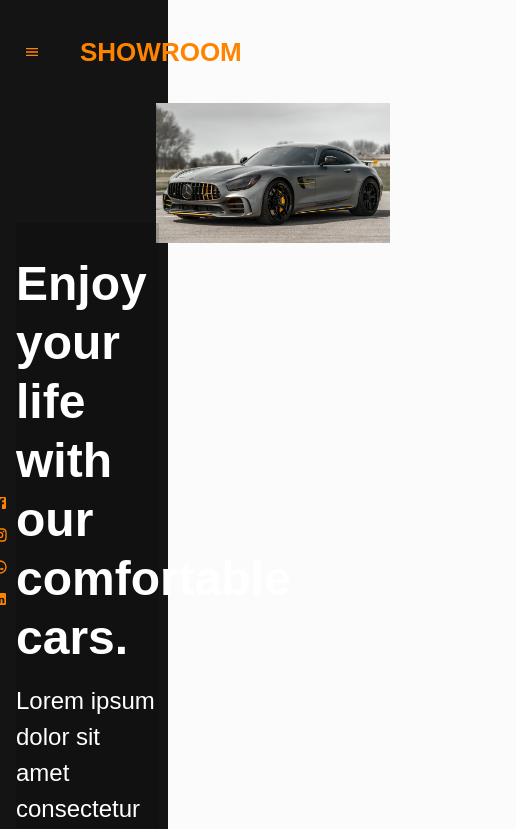
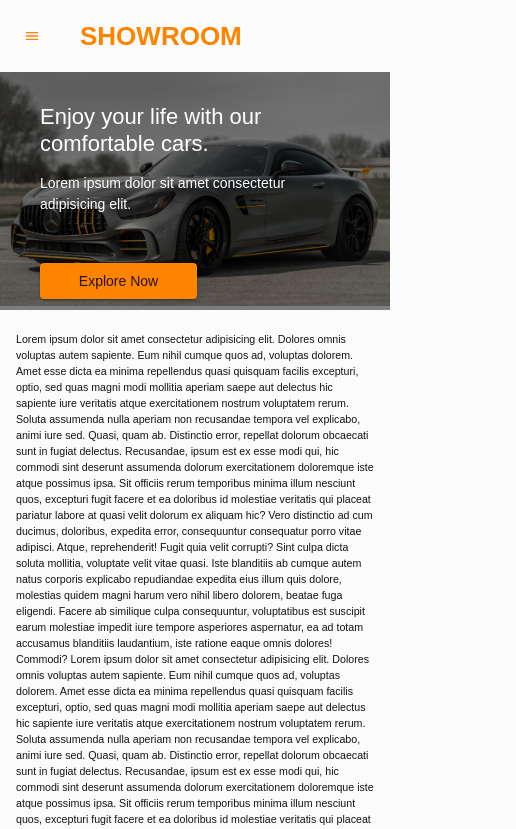
Before and after one commit to MarieLevchuk/showroom, a React (Vite) app: page / in a window 390 px wide. Shown: the top 829 px of the page, 516 px wide, since content can reach past the window. Built offline with nearby package versions, Linux system fonts and the light colour scheme.

Commit message:
added responsive styles for the MainSection component

```diff
--- a/src/ThemeContext/theme.ts
+++ b/src/ThemeContext/theme.ts
@@ -13,6 +13,7 @@ export const AppLightTheme: Theme = createTheme({
         },
         background: {
             default: "rgba(251, 251, 251, 1)",
+            // default: "rgba(20, 20, 20, 1)",
             paper: "rgba(255, 255, 255, 1)"
         },
         text: {
@@ -40,7 +41,7 @@ export const AppLightTheme: Theme = createTheme({
         },
         h2:{
             fontFamily: '"Montserrat", sans-serif',
-            fontWeight: 500,
+            fontWeight: 600,
             fontSize: 32,
             lineHeight: 1.219,
         },
@@ -83,7 +84,7 @@ export const AppLightTheme: Theme = createTheme({
 export const AppDarkTheme: Theme = createTheme({
     palette: {
         background: {
-            default: "rgba(20, 20, 20, 1)"
+            default: "rgba(20, 20, 20, 1)",
         }
     }
 })
--- a/src/components/HeadSection/HeadSection.jsx
+++ b/src/components/HeadSection/HeadSection.jsx
@@ -1,39 +1,51 @@
-import { Box, Button, Container, IconButton, Typography } from "@mui/material";
+import { Box, Button, Container, IconButton, Typography, useMediaQuery } from "@mui/material";
 import FacebookIcon from '@mui/icons-material/Facebook';
 import InstagramIcon from '@mui/icons-material/Instagram';
 import WhatsAppIcon from '@mui/icons-material/WhatsApp';
 import LinkedInIcon from '@mui/icons-material/LinkedIn';
 import Header from "../Header/Header";
+import { useTheme } from "@emotion/react";
 
 export default function HeadSection () {
+    const theme = useTheme();
+    const large = useMediaQuery(theme.breakpoints.up("lg"));
+    const small = useMediaQuery(theme.breakpoints.up("sm"));
+
     return(
-        <Box sx={{height: '100vh'}}>
+        <Box sx={{
+            height: {xs:'auto', sm:'100vh'},
+            background: {
+                xs: 'common.black',
+                sm: 'linear-gradient(to right, rgba(20, 20, 20, 1) 0%, rgba(20, 20, 20, 1) 45%, rgba(255, 255, 255, 1) 45%, rgba(255, 255, 255, 1) 100%)'
+            }
+        }}>
             <Header/>
 
-            {/* black box */}
             <Box sx={{
-                backgroundColor:'common.black',
-                width:'43%', height: '100vh',
-                position: 'fixed',
-                top: 0,
-                left:0,
-                zIndex:'-1000'
-            }}></Box>
+                height: 'inherit',
+                display:'flex',
+                justifyContent:{xs: 'start', md: 'end'},
+                height: {xs:'auto', sm:'80vh'} ,
+                flexDirection: {xs: 'column-reverse', md:'row'}
+            }}>
 
                 {/* content */}
-            <Container maxWidth="lg" >
+                <Container maxWidth="lg" sx={{height: 'inherit' ,display:'flex', alignItems:'center',}}>
                     <Box sx={{
-                    mt:'46px',
                         position:'relative',
+                        alignSelf: {xs: 'start', sm: 'end', md:'center'},
+                        width:{xs:'auto', sm: '100%', md: '70%'},
+                        zIndex:50
                     }}>
                         {/* social media */}
                         <Box sx={{
                         position:'absolute',
                         left: '-9%',
                         top: '25%',
-                        display: 'flex',
+                        display: {xs:'none', xl: 'flex'},
                         flexDirection: 'column',
-                        alignItems: 'center'
+                        alignItems: 'center',
+
                     }}>
                         <Box mb={3} sx={{height:38, width:'1px', backgroundColor:'primary.main'}}></Box>
                         <IconButton aria-label="facebook" color="primary">
@@ -54,38 +66,58 @@ export default function HeadSection () {
                         {/* title */}
                         <Box sx={{
                         color: '#fff',
-                        backgroundColor: 'rgba(0, 0, 0, 0.15)',
-                        width:'40%',
-                        maxWidth:'40%',
-                        marginTop:15,
+                        backgroundColor:{xs:'rgba(0, 0, 0, 0.0)', sm:'rgba(0, 0, 0, 0.5)', md:'rgba(0, 0, 0, 0.15)'},
+                        width:{xs:'auto', sm:'50%'},
+                        ml: {xs:'auto', sm:'auto', md:'10%', lg:'0'},
+                        mr: {xs:0, sm:"auto"},
                         paddingTop:'32px',
                         paddingBottom:'32px',
                         display:'flex',
-                        flexDirection:'column'
+                        flexDirection:'column',
+                        pr:'20px',
+                        paddingLeft: {xs: '24px', md: 0},
+                        zIndex:10
                     }}>
-                        <Typography variant="h1">Enjoy your life with our comfortable cars.</Typography>
-                        <Box sx={{fontSize:24, marginTop:'15px'}}>Lorem ipsum dolor sit amet consectetur adipisicing elit.</Box>
+                        <Typography variant={large ? "h1" : small ? "h2" : "h4"}>Enjoy your life with our comfortable cars.</Typography>
+                        <Box sx={{
+                            fontSize:{xs:14, md: 16, lg: 24},
+                            marginTop:'15px'
+                        }}>
+                            Lorem ipsum dolor sit amet consectetur adipisicing elit.
+                        </Box>
                         <Button variant="contained" sx={{
-                            width: 256,
-                            fontSize:24,
+                            maxWidth: 256,
+                            minWidth: 140,
+                            width: {xs: 0.5, md: 0.5, lg: 1},
+                            fontSize:{xs: 14, md: 20, lg: 24},
                             textTransform:'capitalize',
                             marginTop: '48px',
                         }}>
                             Explore Now
                         </Button>
                         </Box>
-
-                </Box>
-                <Box sx={{
-                        position:'absolute',
-                        right:0,
-                        top:'103px',
-                        zIndex:-100,
-                        maxWidth:'60%'
-                    }}>
-                        <img src="img/main.jpg" alt="main img" style={{maxWidth:'100%'}} />
                     </Box>
                 </Container>
+
+
+                <Box sx={{
+                    alignSelf: {xs: 'start', sm: 'center'},
+                    position:'absolute',
+                    maxWidth:{xs: '100%', md: '70%'},
+                    '&::after': {
+                        position: 'absolute',
+                        content:'""',
+                        height:'100%',
+                        width:'100%',
+                        top:0,
+                        left:0,
+                        backgroundColor: 'rgba(0, 0, 0, 0.5)',
+                        opacity: {xs:1, sm:0}
+                    },
+                }}>
+                    <img src="img/main.jpg" alt="main img" style={{width:'100%'}} />
+                </Box>
+            </Box>
         </Box>
     );
 }
--- a/src/components/Header/Header.jsx
+++ b/src/components/Header/Header.jsx
@@ -35,7 +35,7 @@ function Header(props) {
     return(
         <Box>
             <AppBar  position="static" component="nav">
-                <Toolbar disableGutters sx={{width:'100%', height: '103px'}}>
+                <Toolbar disableGutters sx={{width:'100%', my:{xs:0.5, md:2}}}>
                     <IconButton
                         color="primary"
                         aria-label="open drawer"
--- a/src/components/MainSection/MainSection.jsx
+++ b/src/components/MainSection/MainSection.jsx
@@ -4,7 +4,7 @@ export default function MainSection(){
     return(
         <>
             <Container maxWidth="lg" >
-                <Box sx={{width:'500px'}}>
+                <Box sx={{width:'auto'}}>
                     Lorem ipsum dolor sit amet consectetur adipisicing elit. Dolores omnis voluptas autem sapiente. Eum nihil cumque quos ad, voluptas dolorem. Amet esse dicta ea minima repellendus quasi quisquam facilis excepturi, optio, sed quas magni modi mollitia aperiam saepe aut delectus hic sapiente iure veritatis atque exercitationem nostrum voluptatem rerum. Soluta assumenda nulla aperiam non recusandae tempora vel explicabo, animi iure sed. Quasi, quam ab. Distinctio error, repellat dolorum obcaecati sunt in fugiat delectus. Recusandae, ipsum est ex esse modi qui, hic commodi sint deserunt assumenda dolorum exercitationem doloremque iste atque possimus ipsa. Sit officiis rerum temporibus minima illum nesciunt quos, excepturi fugit facere et ea doloribus id molestiae veritatis qui placeat pariatur labore at quasi velit dolorum ex aliquam hic? Vero distinctio ad cum ducimus, doloribus, expedita error, consequuntur consequatur porro vitae adipisci. Atque, reprehenderit! Fugit quia velit corrupti? Sint culpa dicta soluta mollitia, voluptate velit vitae quasi. Iste blanditiis ab cumque autem natus corporis explicabo repudiandae expedita eius illum quis dolore, molestias quidem magni harum vero nihil libero dolorem, beatae fuga eligendi. Facere ab similique culpa consequuntur, voluptatibus est suscipit earum molestiae impedit iure tempore asperiores aspernatur, ea ad totam accusamus blanditiis laudantium, iste ratione eaque omnis dolores! Commodi?
                     Lorem ipsum dolor sit amet consectetur adipisicing elit. Dolores omnis voluptas autem sapiente. Eum nihil cumque quos ad, voluptas dolorem. Amet esse dicta ea minima repellendus quasi quisquam facilis excepturi, optio, sed quas magni modi mollitia aperiam saepe aut delectus hic sapiente iure veritatis atque exercitationem nostrum voluptatem rerum. Soluta assumenda nulla aperiam non recusandae tempora vel explicabo, animi iure sed. Quasi, quam ab. Distinctio error, repellat dolorum obcaecati sunt in fugiat delectus. Recusandae, ipsum est ex esse modi qui, hic commodi sint deserunt assumenda dolorum exercitationem doloremque iste atque possimus ipsa. Sit officiis rerum temporibus minima illum nesciunt quos, excepturi fugit facere et ea doloribus id molestiae veritatis qui placeat pariatur labore at quasi velit dolorum ex aliquam hic? Vero distinctio ad cum ducimus, doloribus, expedita error, consequuntur consequatur porro vitae adipisci. Atque, reprehenderit! Fugit quia velit corrupti? Sint culpa dicta soluta mollitia, voluptate velit vitae quasi. Iste blanditiis ab cumque autem natus corporis explicabo repudiandae expedita eius illum quis dolore, molestias quidem magni harum vero nihil libero dolorem, beatae fuga eligendi. Facere ab similique culpa consequuntur, voluptatibus est suscipit earum molestiae impedit iure tempore asperiores aspernatur, ea ad totam accusamus blanditiis laudantium, iste ratione eaque omnis dolores! Commodi?
                     Lorem ipsum dolor sit amet consectetur adipisicing elit. Dolores omnis voluptas autem sapiente. Eum nihil cumque quos ad, voluptas dolorem. Amet esse dicta ea minima repellendus quasi quisquam facilis excepturi, optio, sed quas magni modi mollitia aperiam saepe aut delectus hic sapiente iure veritatis atque exercitationem nostrum voluptatem rerum. Soluta assumenda nulla aperiam non recusandae tempora vel explicabo, animi iure sed. Quasi, quam ab. Distinctio error, repellat dolorum obcaecati sunt in fugiat delectus. Recusandae, ipsum est ex esse modi qui, hic commodi sint deserunt assumenda dolorum exercitationem doloremque iste atque possimus ipsa. Sit officiis rerum temporibus minima illum nesciunt quos, excepturi fugit facere et ea doloribus id molestiae veritatis qui placeat pariatur labore at quasi velit dolorum ex aliquam hic? Vero distinctio ad cum ducimus, doloribus, expedita error, consequuntur consequatur porro vitae adipisci. Atque, reprehenderit! Fugit quia velit corrupti? Sint culpa dicta soluta mollitia, voluptate velit vitae quasi. Iste blanditiis ab cumque autem natus corporis explicabo repudiandae expedita eius illum quis dolore, molestias quidem magni harum vero nihil libero dolorem, beatae fuga eligendi. Facere ab similique culpa consequuntur, voluptatibus est suscipit earum molestiae impedit iure tempore asperiores aspernatur, ea ad totam accusamus blanditiis laudantium, iste ratione eaque omnis dolores! Commodi?
--- a/src/main.jsx
+++ b/src/main.jsx
@@ -10,7 +10,7 @@ import { CssBaseline } from '@mui/material'
 createRoot(document.getElementById('root')).render(
   <StrictMode>
     <ThemeProvider theme={AppLightTheme}>
-      <CssBaseline />
+        <CssBaseline />
         <App />
     </ThemeProvider>
   </StrictMode>
```
Lines whose indentation alone changed are shown as unchanged.
